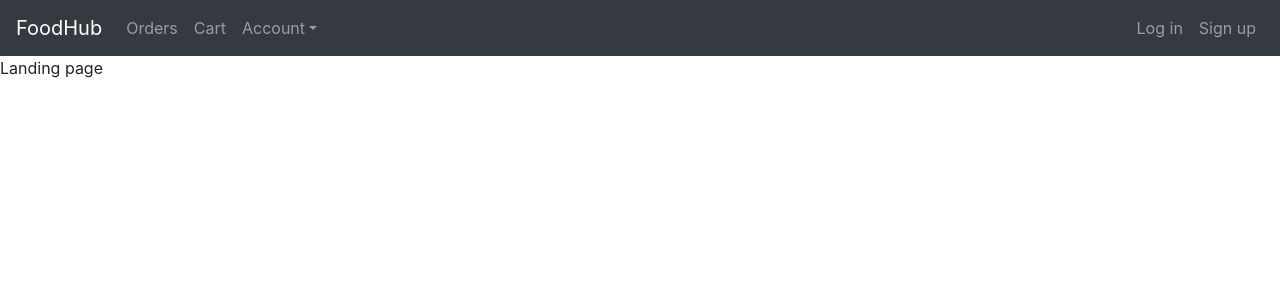
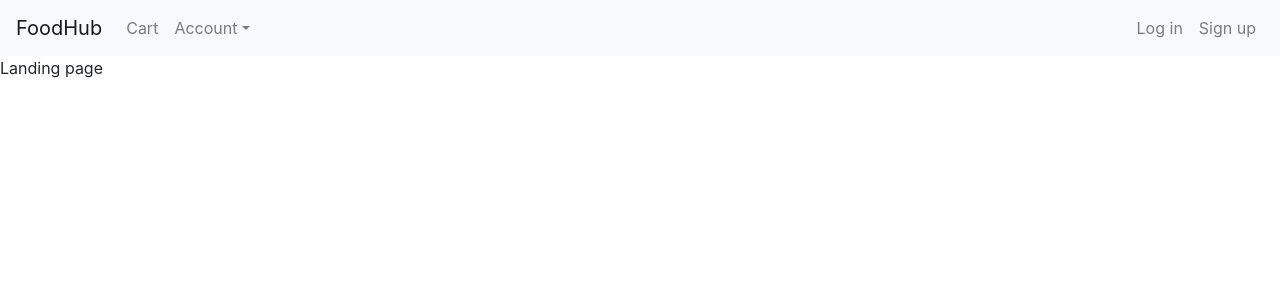
Before and after one commit to arafat-213/mern-food-delivery, a React (Create React App) app in the folder client/: page / in a window 1280 px wide. Shown: the top 300 px of the page. Built offline with nearby package versions, Linux system fonts and the light colour scheme; no server answers.

Commit message:
added auth validation on order link

```diff
--- a/client/src/components/Navbar/CustomerNavBar.js
+++ b/client/src/components/Navbar/CustomerNavBar.js
@@ -13,17 +13,19 @@ const CustomerNavBar = ({ isAuthenticated }) => {
 			sticky='top'
 			collapseOnSelect
 			expand='lg'
-			bg='dark'
-			variant='dark'>
+			bg='light'
+			variant='light'>
 			<Navbar.Brand as={NavLink} to='/home'>
 				FoodHub
 			</Navbar.Brand>
 			<Navbar.Toggle aria-controls='responsive-navbar-nav' />
 			<Navbar.Collapse id='responsive-navbar-nav'>
 				<Nav activeKey='/home' className='mr-auto'>
-					<Nav.Link as={NavLink} to='/orders'>
-						Orders
-					</Nav.Link>
+					{isAuthenticated && (
+						<Nav.Link as={NavLink} to='/orders'>
+							Orders
+						</Nav.Link>
+					)}
 					<Nav.Link as={NavLink} to='/cart'>
 						Cart
 					</Nav.Link>
```
